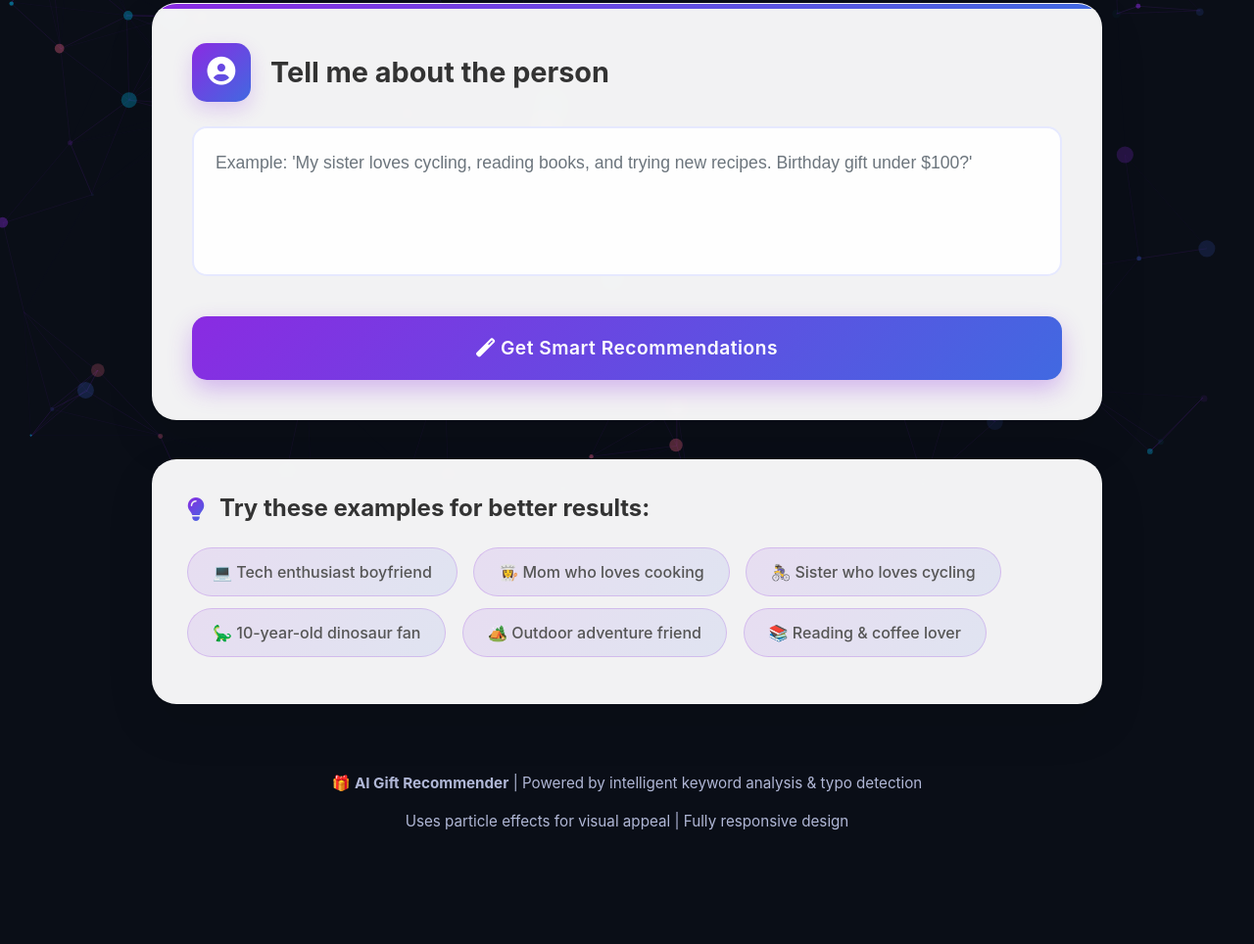
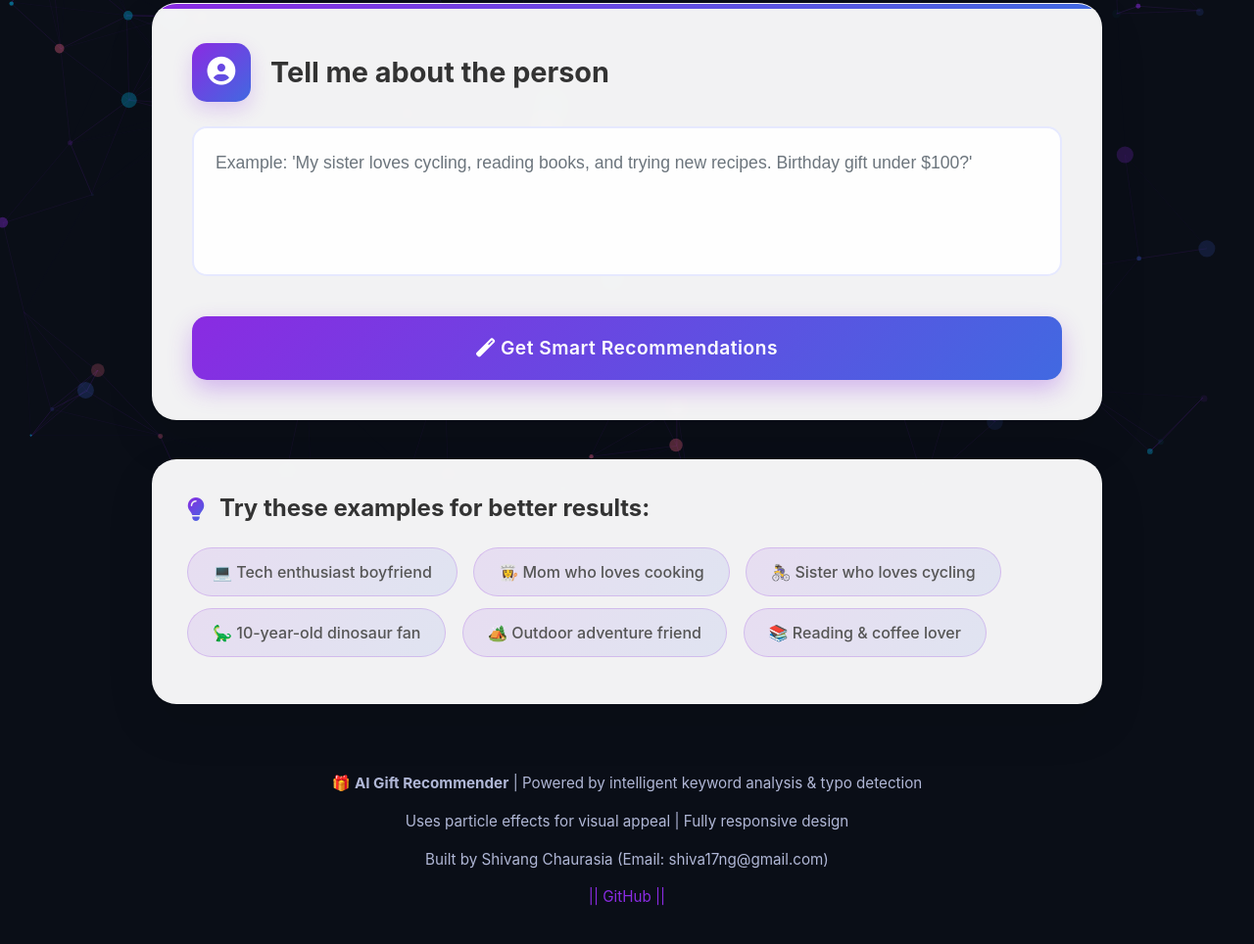
Before and after one commit to ShivangChaurasia/AI-Gift-Recommender, a website: page Gift-Bot/public/index.html in a window 1280 px wide. Shown: the part 332-1296 px from the top of the page at 98% size. Before the commit the page ends 1219 px from the top, so only its background shows below. Drawn offline with nearby package versions, Linux system fonts and the light colour scheme.

Commit message:
Update index.html

```diff
--- a/Gift-Bot/public/index.html
+++ b/Gift-Bot/public/index.html
@@ -570,6 +570,8 @@
     <div class="footer">
       <p>🎁 <strong>AI Gift Recommender</strong> | Powered by intelligent keyword analysis & typo detection</p>
       <p class="mt-2">Uses particle effects for visual appeal | Fully responsive design</p>
+      <p class="mt-2">Built by Shivang Chaurasia (Email: shiva17ng@gmail.com)</p>
+      <p class="mt-2"><a href="https://github.com/ShivangChaurasia" target="_blank">|| GitHub ||</a></p>
     </div>
   </div>
 
```
